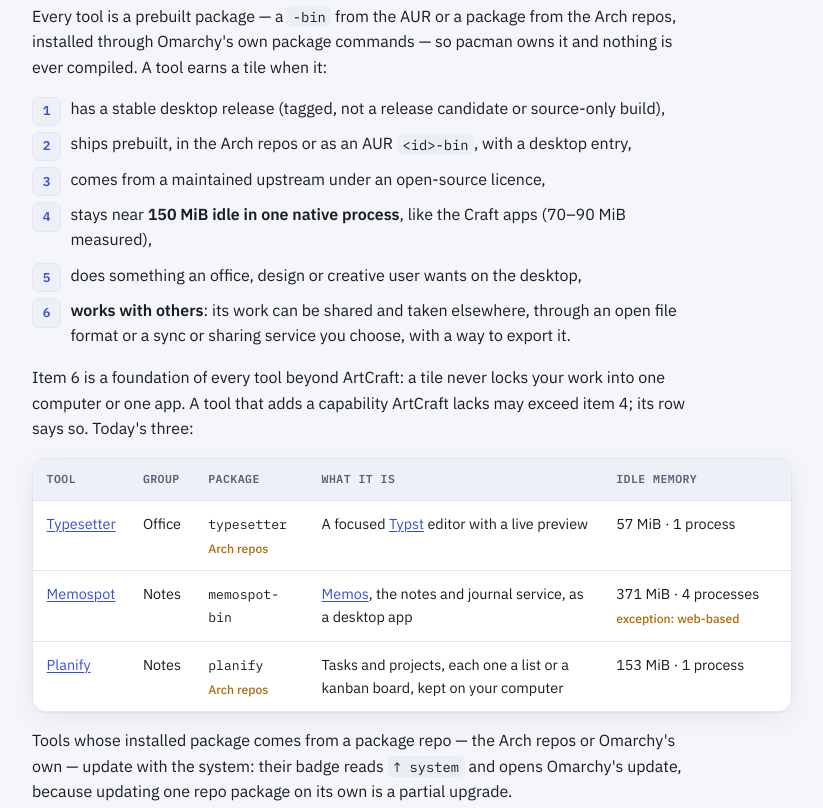
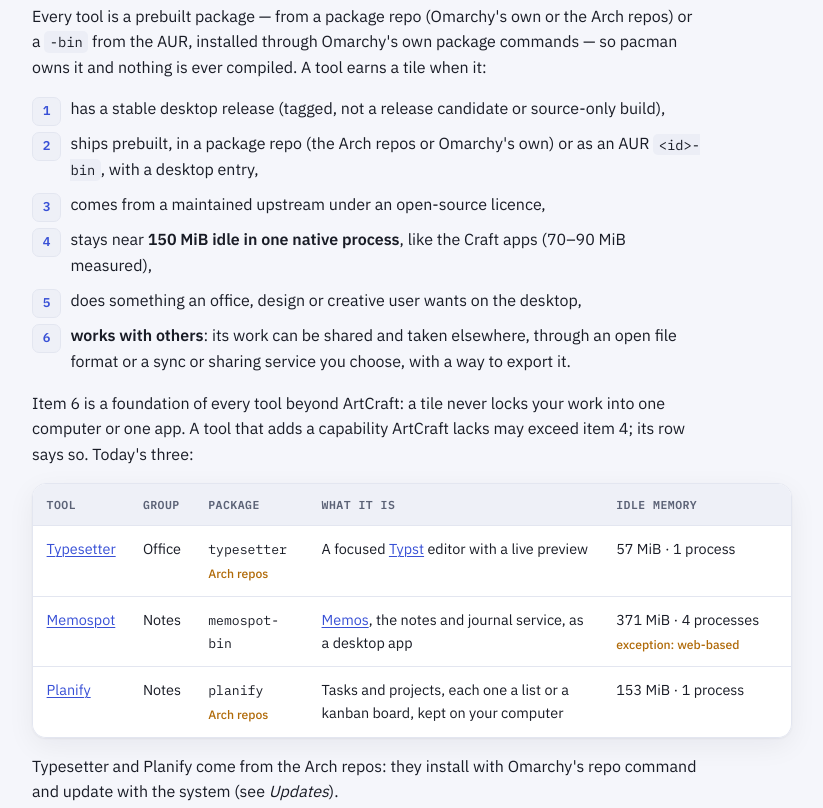
Before and after one commit to dreamsgarage/OmarCraft, a plain HTML site: page docs/README.html in a window 1280 px wide. Shown: the part 1156-1964 px from the top of the page, without its empty margins (228-1051 px from the left). Drawn offline with nearby package versions, Linux system fonts and the light colour scheme.

Commit message:
0.5.4 docs: decision record, README, changelog, acceptance rows, test steps
docs/v0.5.4-plan.md records the problem, 0.5.3's review, options A and B
and the decision (A), with the measured results. Changelog 0.5.4 stays
unreleased until the tag.

Co-Authored-By: Claude Opus 5.5 <noreply@anthropic.com>

```diff
--- a/docs/README.html
+++ b/docs/README.html
@@ -339,10 +339,10 @@
 
   <section aria-labelledby="beyond-h">
     <h2 id="beyond-h"><span class="num">01</span>Beyond ArtCraft</h2>
-    <p>Every tool is a prebuilt package — a <code>-bin</code> from the AUR or a package from the Arch repos, installed through Omarchy's own package commands — so pacman owns it and nothing is ever compiled. A tool earns a tile when it:</p>
+    <p>Every tool is a prebuilt package — from a package repo (Omarchy's own or the Arch repos) or a <code>-bin</code> from the AUR, installed through Omarchy's own package commands — so pacman owns it and nothing is ever compiled. A tool earns a tile when it:</p>
     <ol class="rule-list">
       <li>has a stable desktop release (tagged, not a release candidate or source-only build),</li>
-      <li>ships prebuilt, in the Arch repos or as an AUR <code>&lt;id&gt;-bin</code>, with a desktop entry,</li>
+      <li>ships prebuilt, in a package repo (the Arch repos or Omarchy's own) or as an AUR <code>&lt;id&gt;-bin</code>, with a desktop entry,</li>
       <li>comes from a maintained upstream under an open-source licence,</li>
       <li>stays near <strong>150 MiB idle in one native process</strong>, like the Craft apps (70–90 MiB measured),</li>
       <li>does something an office, design or creative user wants on the desktop,</li>
@@ -377,7 +377,7 @@
         </tbody>
       </table>
     </div>
-    <p>Tools whose installed package comes from a package repo — the Arch repos or Omarchy's own — update with the system: their badge reads <code>↑ system</code> and opens Omarchy's update, because updating one repo package on its own is a partial upgrade.</p>
+    <p>Typesetter and Planify come from the Arch repos: they install with Omarchy's repo command and update with the system (see <em>Updates</em>).</p>
 
     <h3 id="others-h">Working with others</h3>
     <p>Each tool works alone, offline, on your computer. Working with others goes through what the tool already speaks; OmarCraft installs the desktop apps and changes nothing on any server.</p>
@@ -441,7 +441,8 @@
 
   <section aria-labelledby="updates-h">
     <h2 id="updates-h"><span class="num">03</span>Updates</h2>
-    <p>Every six hours, and whenever you press <kbd>r</kbd> or right-click the icon, OmarCraft compares your installed <code>-bin</code> packages with the AUR. Newer builds show on the tiles and the icon; the six-hourly check sends one desktop notification per new set. If the AUR cannot be reached the hero says <code>OFFLINE · CACHED LIST</code> and the panel retries every ten minutes. Updates are package-exact and run through the AUR helper Omarchy ships, in a floating terminal that asks for your password. <code>omarchy update</code> updates them too.</p>
+    <p>Every six hours, and whenever you press <kbd>r</kbd> or right-click the icon, OmarCraft compares your installed AUR <code>-bin</code> packages with the AUR. Newer builds show on the tiles and the icon; the six-hourly check sends one desktop notification per new set. If the AUR cannot be reached the hero says <code>OFFLINE · CACHED LIST</code> and the panel retries every ten minutes. Updates are package-exact and run through the AUR helper Omarchy ships, in a floating terminal that asks for your password. <code>omarchy update</code> updates them too.</p>
+    <p><strong>Tools a package repo ships.</strong> When a configured repo ships a tool's package (the Arch repos for Typesetter and Planify; Omarchy's own repo for WordCraft and GridCraft, under their AUR names), the tool comes from that repo, installed or not and whatever installed it first: pacman and the AUR helper both take a package from a repo when one ships it. Its tile shows the repo's version, installs with Omarchy's <code>omarchy-pkg-add</code> and updates with the system. The badge reads <code>↑ system</code> only when the repo has a newer build than the one installed, and opens Omarchy's update, because updating one repo package on its own is a partial upgrade; <em>Update all</em> leaves these to the system. A repo's build can trail the AUR's by a day or so. When a repo starts or stops shipping a tool, the panel follows after the next system update.</p>
   </section>
 
   <section aria-labelledby="cli-h">
@@ -485,7 +486,7 @@ omarchy restart shell</code></pre>
   <section aria-labelledby="safety-h">
     <h2 id="safety-h"><span class="num">06</span>Safety</h2>
     <ul>
-      <li>Only catalog apps reach a package command, by an id checked against a strict pattern; each maps to a package: <code>&lt;id&gt;-bin</code> by default, or a fixed name for a tool whose package differs (<code>typesetter</code>). An installed package that is not foreign (not in <code>pacman -Qm</code>) comes from a package repo — the Arch repos or Omarchy's own — so it installs through <code>omarchy-pkg-add</code> and updates with the system; a foreign package is an AUR one. The plugin does not use <code>sudo</code> or <code>pkexec</code>; installs, updates and removals all run through Omarchy's own commands in a visible terminal that asks for your password, and a job cut short is reported as interrupted.</li>
+      <li>Only catalog apps reach a package command, by an id checked against a strict pattern; each maps to a package: <code>&lt;id&gt;-bin</code> by default, or a fixed name for a tool whose package differs (<code>typesetter</code>). A package a configured repo ships (the Arch repos or Omarchy's own, read from the local sync databases) is a repo package, installed or not: it installs through <code>omarchy-pkg-add</code> and updates with the system; any other is an AUR package. The plugin does not use <code>sudo</code> or <code>pkexec</code>; installs, updates and removals all run through Omarchy's own commands in a visible terminal that asks for your password, and a job cut short is reported as interrupted.</li>
       <li>Network use is the app catalog from <span class="mono">raw.githubusercontent.com</span> and versions from the AUR RPC, every 24 hours, with bounded timeouts (repo package versions come from the local sync database); a failed check keeps the old list and says <code>OFFLINE</code>, never "up to date". The panel itself never waits on the network.</li>
       <li>Files stay under <code>~/.cache/omarchy/omarcraft/</code> and <code>~/.local/state/omarchy/omarcraft/</code>. Nothing under <code>~/.config</code> without the opt-in commands. Where 0.5.0 installed Vikunja, 0.5.1 deletes, once, the desktop entry and launcher 0.5.0 wrote for it.</li>
     </ul>
```
Also changed, not shown: 5 other files.
